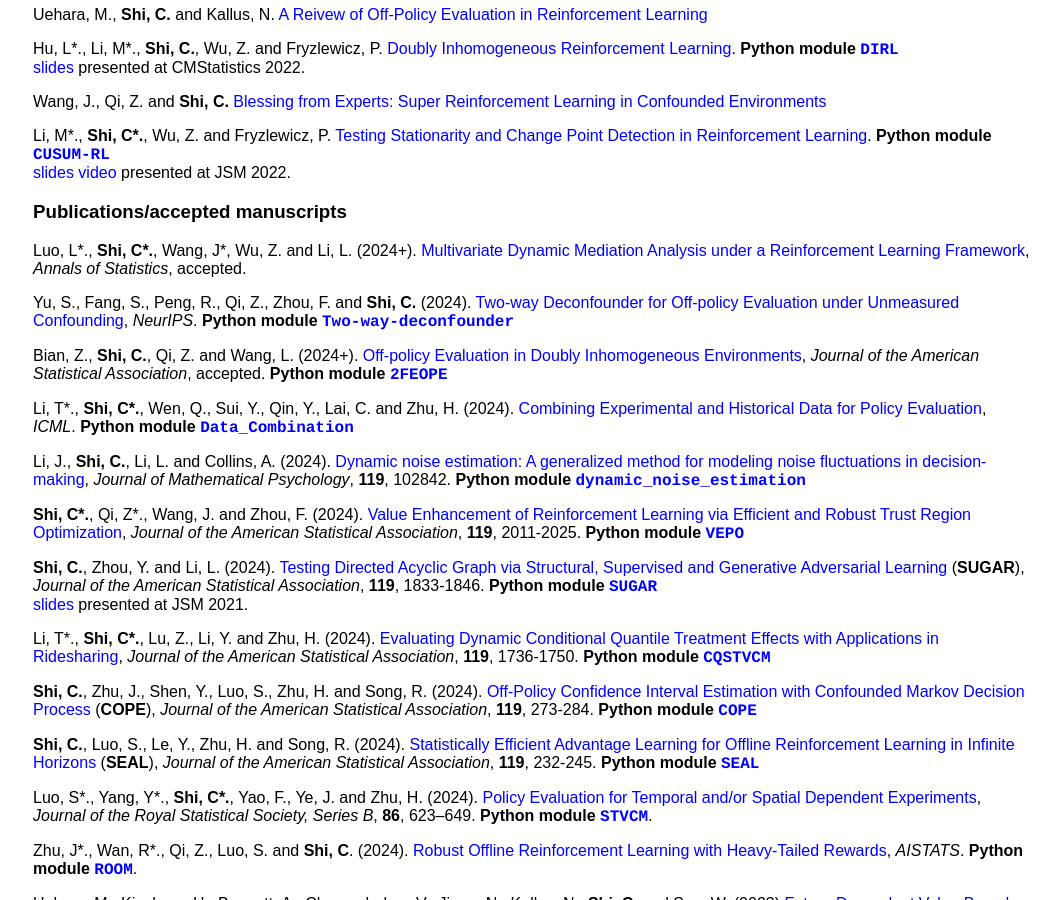
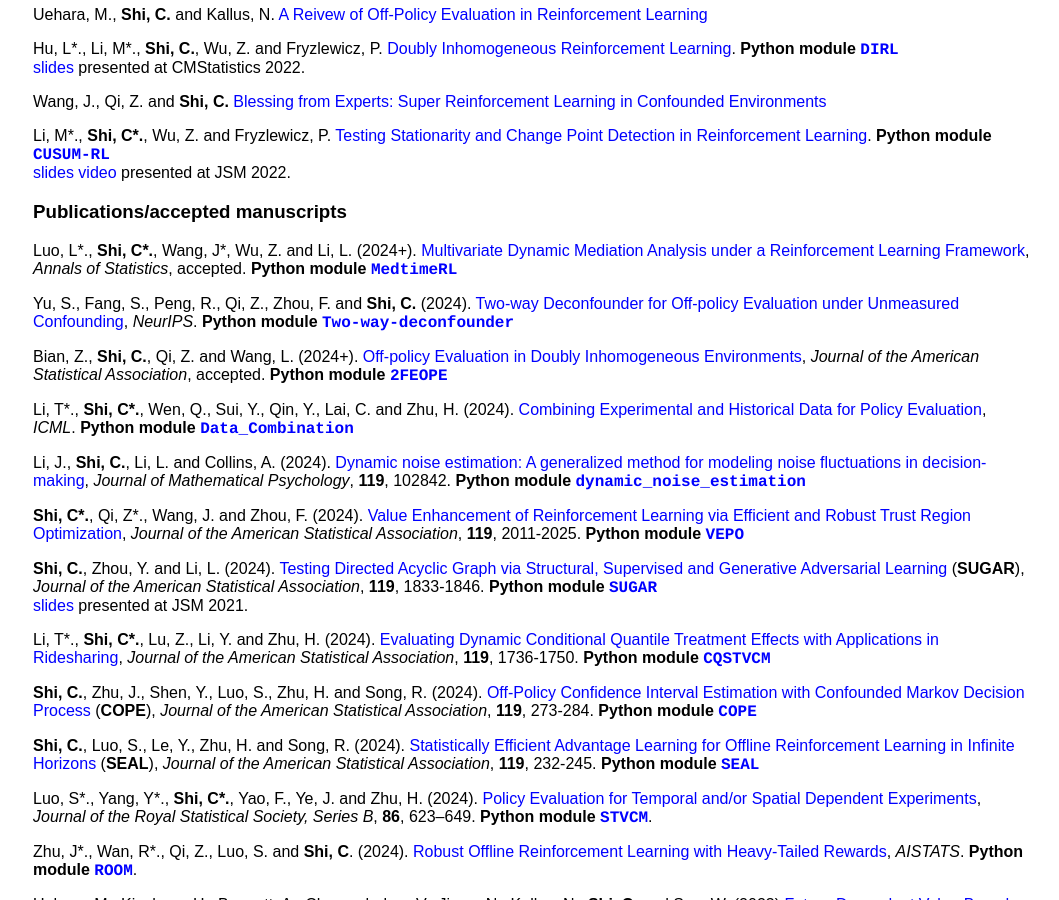
Before and after one commit to callmespring/callmespring.github.io, a Jekyll site: the page built from publication.md, in a window 1280 px wide and 900 px high, scrolled down 674 px. Shown: the whole window, without its empty margins (107-1166 px from the left). Built offline with Jekyll 4.4.1, drawn with Linux system fonts in a browser that asks for light colours.

Commit message:
Update publication.md

```diff
--- a/publication.md
+++ b/publication.md
@@ -51,9 +51,9 @@
 
 ### Publications/accepted manuscripts
 
-Luo, L\*., **Shi, C\*.**, Wang, J\*, Wu, Z. and Li, L. (2024+). [Multivariate Dynamic Mediation Analysis under a Reinforcement Learning Framework](https://arxiv.org/pdf/2310.16203.pdf), _Annals of Statistics_, accepted.
+Luo, L\*., **Shi, C\*.**, Wang, J\*, Wu, Z. and Li, L. (2024+). [Multivariate Dynamic Mediation Analysis under a Reinforcement Learning Framework](https://arxiv.org/pdf/2310.16203.pdf), _Annals of Statistics_, accepted. **Python module** [<span style="font-family:courier;">**MedtimeRL**</span>](https://github.com/jtwang95/MedtimeRL)
 
-Yu, S., Fang, S., Peng, R., Qi, Z., Zhou, F. and **Shi, C.** (2024). [Two-way Deconfounder for Off-policy Evaluation under Unmeasured Confounding](https://openreview.net/pdf?id=Lu9Rasfmjj), _NeurIPS_.  **Python module** [<span style="font-family:courier;">**Two-way-deconfounder**</span>](https://github.com/tingstat/Data_Combination)
+Yu, S., Fang, S., Peng, R., Qi, Z., Zhou, F. and **Shi, C.** (2024). [Two-way Deconfounder for Off-policy Evaluation under Unmeasured Confounding](https://openreview.net/pdf?id=Lu9Rasfmjj), _NeurIPS_.  **Python module** [<span style="font-family:courier;">**Two-way-deconfounder**</span>](https://github.com/fsmiu/Two-way-Deconfounder)
 
 Bian, Z., **Shi, C.**, Qi, Z. and Wang, L. (2024+). [Off-policy Evaluation in Doubly
 Inhomogeneous Environments](https://arxiv.org/pdf/2306.08719.pdf), _Journal of the American Statistical Association_, accepted. **Python module** [<span style="font-family:courier;">**2FEOPE**</span>](https://github.com/ZeyuBian/2FEOPE)
```
